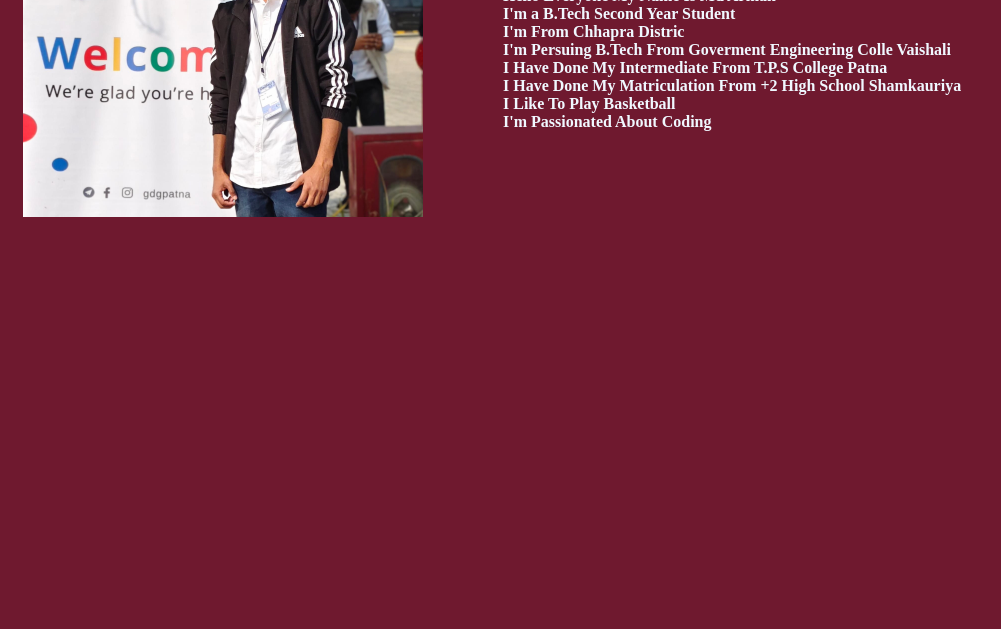
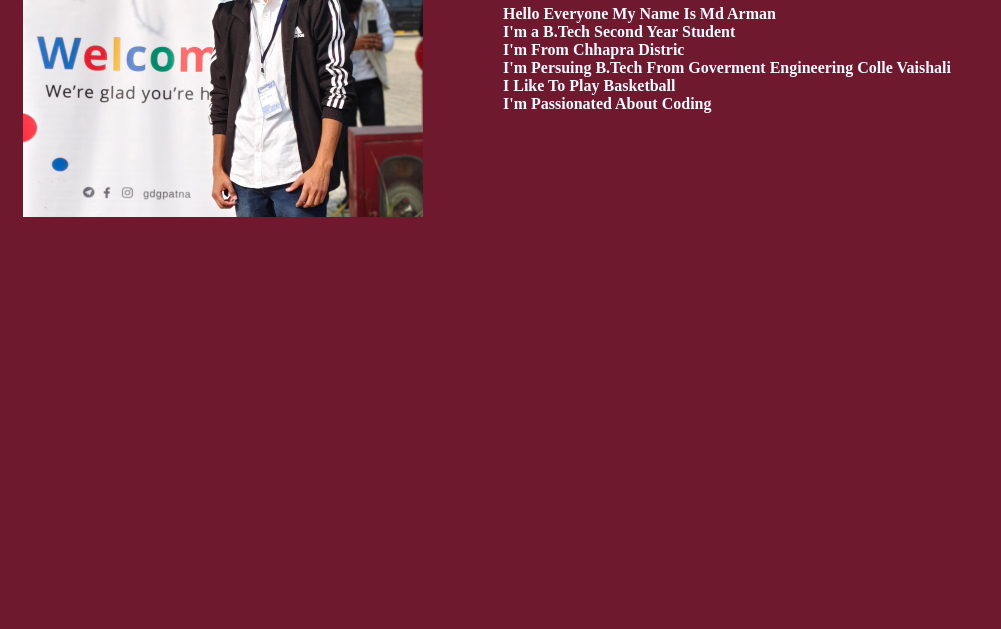
Before and after one commit to mdarman31/Image-border, a plain HTML site: page index.html in a window 1280 px wide. Shown: the part 171-800 px from the top of the page, without its empty margins (0-1001 px from the left). Drawn offline with Linux system fonts and the light colour scheme.

Commit message:
Update index.html

```diff
--- a/index.html
+++ b/index.html
@@ -17,7 +17,7 @@
     </div>
     <div class="intro">
         <h1 style="color: aliceblue;">About Me </h1>
-        <b><p style="color: aliceblue;">Hello Everyone My Name Is Md Arman<br>I'm a B.Tech Second Year Student<br> I'm From Chhapra Distric<br> I'm Persuing B.Tech From Goverment Engineering Colle Vaishali<br> I Have Done My Intermediate From T.P.S College Patna<br> I Have Done My Matriculation From +2 High School Shamkauriya<br> I Like To Play Basketball<br>
+        <b><p style="color: aliceblue;">Hello Everyone My Name Is Md Arman<br>I'm a B.Tech Second Year Student<br> I'm From Chhapra Distric<br> I'm Persuing B.Tech From Goverment Engineering Colle Vaishali<br> I Like To Play Basketball<br>
             I'm  Passionated About Coding
         <b></p>
 
```
